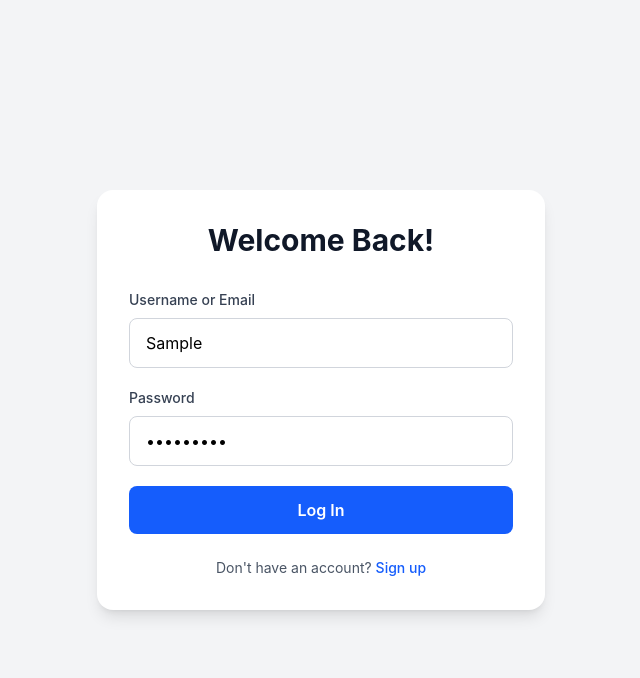
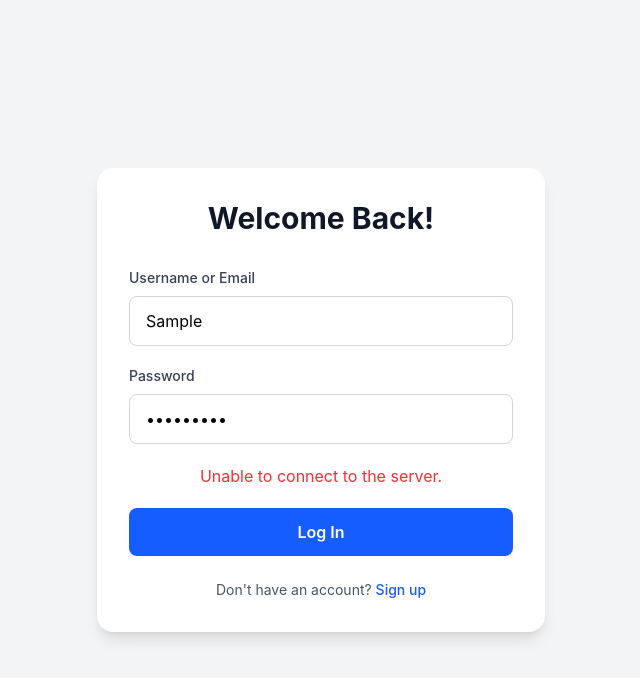
Before and after one commit to EricZhang022/kanban-board, a React (Vite) app in the folder frontend/: page /login in a window 1280 px wide. Both pictures are taken after typing "Sample", "Sample123" into the empty fields and a click on the button "Log In". Shown: the top 678 px of the page, without its empty margins (319-959 px from the left). Built offline with nearby package versions, Linux system fonts and the light colour scheme; no server answers.

Commit message:
Added failure feedback on signup/login page as well as updated error messages

```diff
--- a/frontend/src/pages/LoginPage.tsx
+++ b/frontend/src/pages/LoginPage.tsx
@@ -6,6 +6,8 @@ function LoginPage() {
   const [identifier, setIdentifier] = useState("");
   const [password, setPassword] = useState("");
   const navigate = useNavigate();
+
+  const [errorMessage, setErrorMessage] = useState("");
 
   useEffect(() => {
       fetch("http://localhost:8080/api/auth/check", {
@@ -34,15 +36,15 @@ function LoginPage() {
         }),
       });
 
-      const data = await response.json();
       if (response.ok) {
         navigate("/dashboard");
       }
       else {
-        console.log(data.message);
+        setErrorMessage("Invalid username/email or password");
       }
 
     } catch (error) {
+      setErrorMessage("Unable to connect to the server.");
       console.error("Login failed:", error);
     }
   };
@@ -93,6 +95,12 @@ function LoginPage() {
             />
           </div>
 
+          {errorMessage && (
+            <p className="text-red-500 text-center text-md mt-2">
+              {errorMessage}
+            </p>
+          )}
+
           <button
             type="submit"
             className="w-full rounded-lg bg-blue-600 py-3 font-semibold text-white transition hover:bg-blue-700"
--- a/frontend/src/pages/SignupPage.tsx
+++ b/frontend/src/pages/SignupPage.tsx
@@ -7,7 +7,7 @@ export function inputs(label:string, type:string, name:string, value:string, err
         <div>
             <label htmlFor={name} className="mb-2 block text-sm font-medium text-gray-700">{label}</label>
             <input type={type} name={name} id={name} value={value} placeholder={placeholder}
-            onChange={(event) => setVal(event.target.value)} className="w-full rounded-lg border border-gray-300 px-4 py-3 outline-none transition focus:border-blue-500 focus:ring-2 focus:ring-blue-200"/>
+            onChange={(event) => setVal(event.target.value)} required className="w-full rounded-lg border border-gray-300 px-4 py-3 outline-none transition focus:border-blue-500 focus:ring-2 focus:ring-blue-200"/>
 
             {errorMessage &&
             <div>
@@ -25,6 +25,8 @@ export default function SignupPage(){
     const [email, setEmail] = useState("")
     const [password, setPassword] = useState("")
     const [confirmPassword, setConfirmPassword] = useState("")
+
+    const [errorMessage, setErrorMessage] = useState("");
 
     const navigate = useNavigate();
 
@@ -63,6 +65,8 @@ export default function SignupPage(){
 
             if (result.ok){
                 navigate("/login");
+            } else {
+                setErrorMessage(result.message);
             }
         } catch (e) {
             console.error(e)
@@ -83,6 +87,12 @@ export default function SignupPage(){
                     {inputs("Password", "password", "password", password, "", "", setPassword)}
                     {inputs("Re-enter Password", "password", "confirmPassword", confirmPassword, "", "", setConfirmPassword)}
 
+                    {errorMessage && (
+                        <p className="text-red-500 text-center text-md mt-2">
+                        {errorMessage}
+                        </p>
+                    )}
+
                     <button type="submit" className="w-full rounded-lg bg-blue-600 py-3 font-semibold text-white transition hover:bg-blue-700">
                         Sign Up
                     </button>
```
Also changed, not shown: 1 other file (tests, documents, lock files or other folders).
